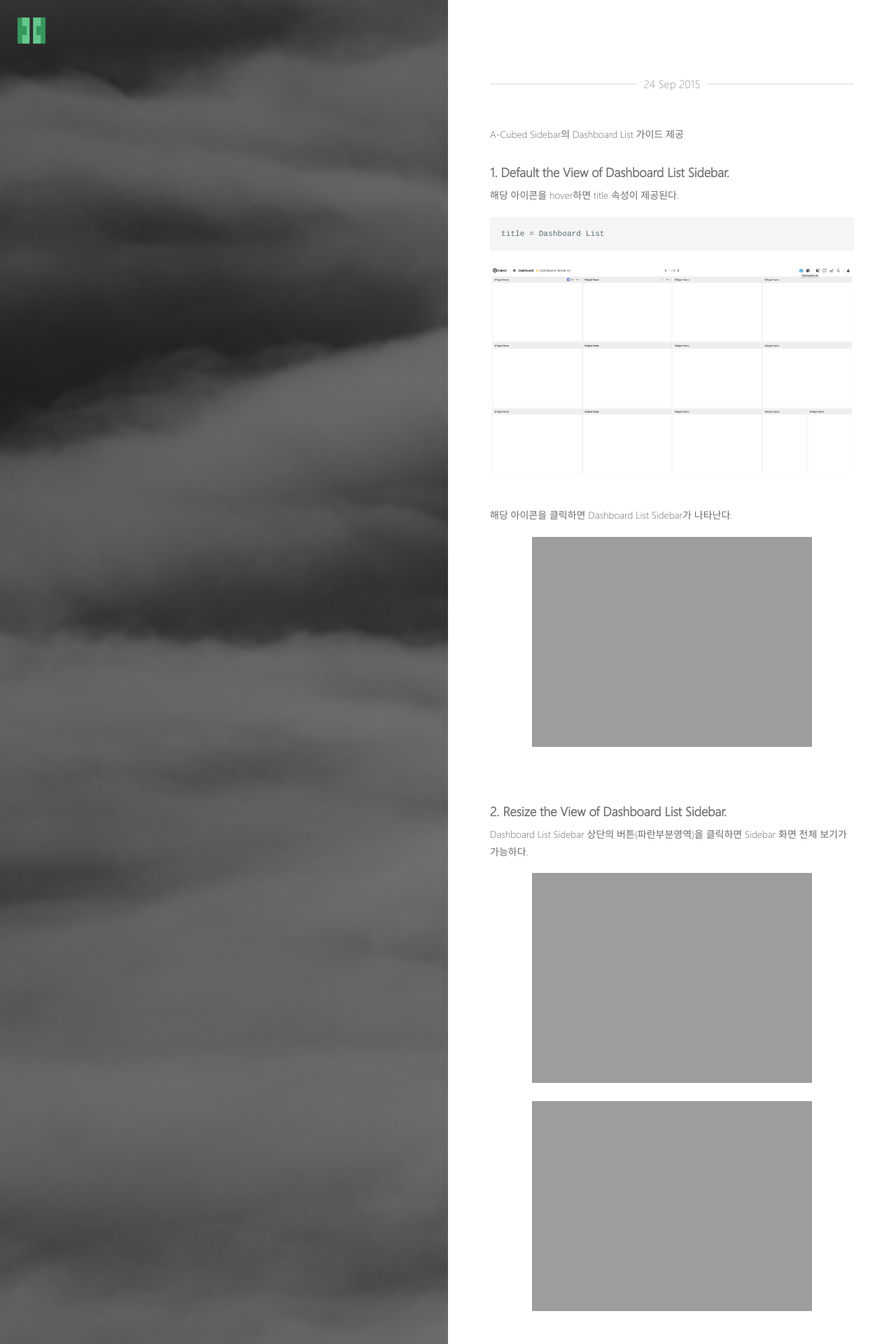
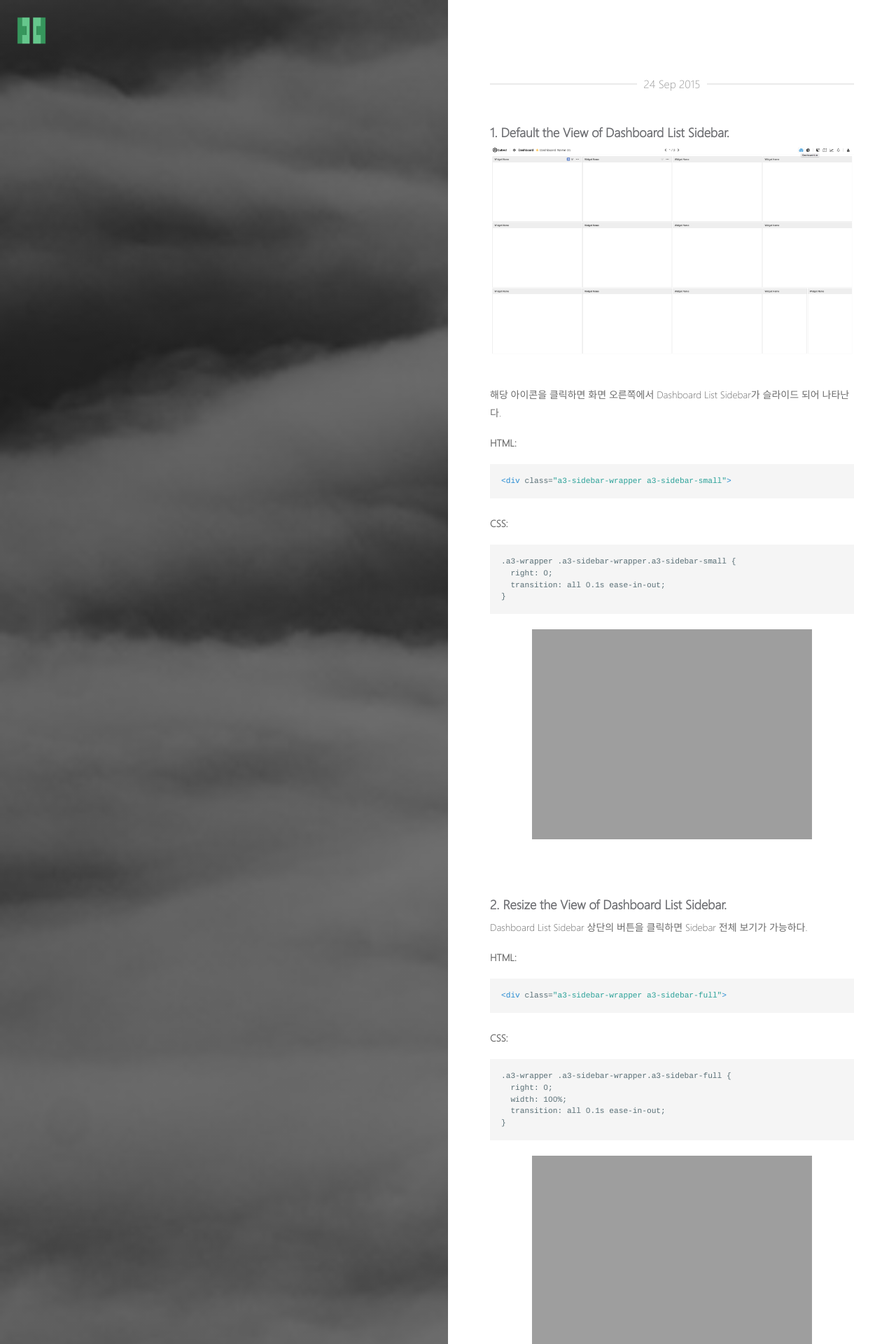
Before and after one commit to mykimdesign/mykimdesign.github.io, a Jekyll site: the page built from _posts/2015-09-24-acubed-dashboard-list.md, in a window 1280 px wide. Shown: the top 1920 px of the page at 70% size. Built offline with Jekyll 4.4.1, drawn with Linux system fonts in a browser that asks for light colours; some of the changed text lies outside the part shown.

Commit message:
dashboard list

````diff
--- a/_posts/2015-09-24-acubed-dashboard-list.md
+++ b/_posts/2015-09-24-acubed-dashboard-list.md
@@ -2,8 +2,7 @@
 layout: post
 title:  "A-Cubed: Dashboard List"
 date:   2015-09-24
-categories:
-  - Markup
+excerpt: "A-Cubed Sidebar의 Dashboard List 가이드 제공"
 tags:
   - A-Cubed
   - guide
@@ -13,20 +12,27 @@ tags:
   - sidebar
 ---
 
-A-Cubed Sidebar의 Dashboard List 가이드 제공
-
 ### 1. Default the View of Dashboard List Sidebar.
-
-해당 아이콘을 hover하면 title 속성이 제공된다.
-
-```
-title = Dashboard List
-```
 
 <a href="{{ site.url }}/images/works/20150924/image-1.png"><img src="{{ site.url }}/images/works/20150924/image-1.png" alt="dashboard list"></a>
 <br>
 
-해당 아이콘을 클릭하면 Dashboard List Sidebar가 나타난다.
+해당 아이콘을 클릭하면 화면 오른쪽에서 Dashboard List Sidebar가 슬라이드 되어 나타난다.
+
+**HTML:**
+
+```html
+<div class="a3-sidebar-wrapper a3-sidebar-small">
+```
+
+**CSS:**
+
+```html
+.a3-wrapper .a3-sidebar-wrapper.a3-sidebar-small {
+  right: 0;
+  transition: all 0.1s ease-in-out;
+}
+```
 
 <a href="{{ site.url }}/images/works/20150924/image-2.png"><img src="{{ site.url }}/images/works/20150924/image-2.png" alt="dashboard list"></a>
 <br>
@@ -34,14 +40,30 @@ title = Dashboard List
 
 ### 2. Resize the View of Dashboard List Sidebar.
 
-Dashboard List Sidebar 상단의 버튼(파란부분영역)을 클릭하면 Sidebar 화면 전체 보기가 가능하다.
+Dashboard List Sidebar 상단의 버튼을 클릭하면 Sidebar 전체 보기가 가능하다.
+
+**HTML:**
+
+```html
+<div class="a3-sidebar-wrapper a3-sidebar-full">
+```
+
+**CSS:**
+
+```html
+.a3-wrapper .a3-sidebar-wrapper.a3-sidebar-full {
+  right: 0;
+  width: 100%;
+  transition: all 0.1s ease-in-out;
+}
+```
 
 <a href="{{ site.url }}/images/works/20150924/image-3.png"><img src="{{ site.url }}/images/works/20150924/image-3.png" alt="dashboard list"></a>
 <br>
 <a href="{{ site.url }}/images/works/20150924/image-4.png"><img src="{{ site.url }}/images/works/20150924/image-4.png" alt="dashboard list"></a>
 <br>
 
-Dashboard List Sidebar 상단의 버튼(파란부분영역)을 클릭하면 원래 화면 크기로 돌아온다.
+Dashboard List Sidebar 상단의 버튼을 클릭하면 원래의 화면 크기로 돌아온다.
 
 <a href="{{ site.url }}/images/works/20150924/image-5.png"><img src="{{ site.url }}/images/works/20150924/image-5.png" alt="dashboard list"></a>
 <br>
@@ -71,10 +93,10 @@ Dashboard List의 Dashboard Card는 드래그하여 다른 위치로 이동 가
 
 ### 4. Move the Widgets in Dashboard Card list from side to side.
 
-Dashboard Card의 Widget List는 4개 이상일 경우 좌우로 이동 가능하다.
-<br>
+Widget List(파란영역)에 mouse hover시, 좌우 화살표가 나타나며 Widget 확인이 가능하다.
 
-Widget List(파란부분영역)에 mouse hover시, 좌우 화살표가 나타나며 Widget 확인이 가능하다.
+**Watch out!** Widget List는 4개 이상일 경우 좌우로 이동 가능
+{: .notice}
 
 <a href="{{ site.url }}/images/works/20150924/image-13.png"><img src="{{ site.url }}/images/works/20150924/image-13.png" alt="dashboard list"></a>
 <br>
@@ -116,6 +138,9 @@ Dashboard List에서 Dashboard Card를 클릭하면 선택된 Dashboard 페이
 
 Dashboard List의 Dashboard Card는 삭제가 가능하다.
 
+**Watch out!** Dashboard Card는 별도의 경고창 없이 자유롭게 삭제 가능
+{: .notice}
+
 <a href="{{ site.url }}/images/works/20150924/image-24.png"><img src="{{ site.url }}/images/works/20150924/image-24.png" alt="remove dashboard"></a>
 <br>
 <a href="{{ site.url }}/images/works/20150924/image-25.png"><img src="{{ site.url }}/images/works/20150924/image-25.png" alt="remove dashboard"></a>
@@ -124,7 +149,7 @@ Dashboard List의 Dashboard Card는 삭제가 가능하다.
 
 ### 8. Managing Trash dashboard.
 
-휴지통 아이콘(파란부분영역)을 클릭하면 Delete Dashboard Modal이 오픈된다.
+휴지통 아이콘(파란영역)을 클릭하면 Delete Dashboard Modal이 오픈된다.
 
 <a href="{{ site.url }}/images/works/20150924/image-26.png"><img src="{{ site.url }}/images/works/20150924/image-26.png" alt="delete dashboard modal"></a>
 <br>
@@ -173,9 +198,8 @@ alert를 확인후, 최종 'Empty' 버튼을 클릭하면 toast message가 나
 <a href="{{ site.url }}/images/works/20150924/image-39.png"><img src="{{ site.url }}/images/works/20150924/image-39.png" alt="delete dashboard modal"></a>
 <br>
 
-오른쪽 상단, 닫기버튼(파란영역부분)을 클릭하면 Delete Dashboard Modal이 닫힌다.
+오른쪽 상단의 닫기버튼(파란영역)을 클릭하면 Delete Dashboard Modal이 닫힌다.
 
 <a href="{{ site.url }}/images/works/20150924/image-40.png"><img src="{{ site.url }}/images/works/20150924/image-40.png" alt="delete dashboard modal"></a>
 <br>
 <a href="{{ site.url }}/images/works/20150924/image-41.png"><img src="{{ site.url }}/images/works/20150924/image-41.png" alt="delete dashboard modal"></a>
-<br>
--- a/assets/_sass/_reset.scss
+++ b/assets/_sass/_reset.scss
@@ -104,7 +104,7 @@ strong {
 
 b,
 strong {
-  font-weight: bolder;
+  font-weight: bold;
 }
 
 dfn {
````
Also changed, not shown: other parts of _posts/2015-09-24-acubed-dashboard-list.md (+1 -1 lines), _posts/2015-06-01-markup-acubed-buttons.md (deleted, +0 -137 lines), 8 other files.
